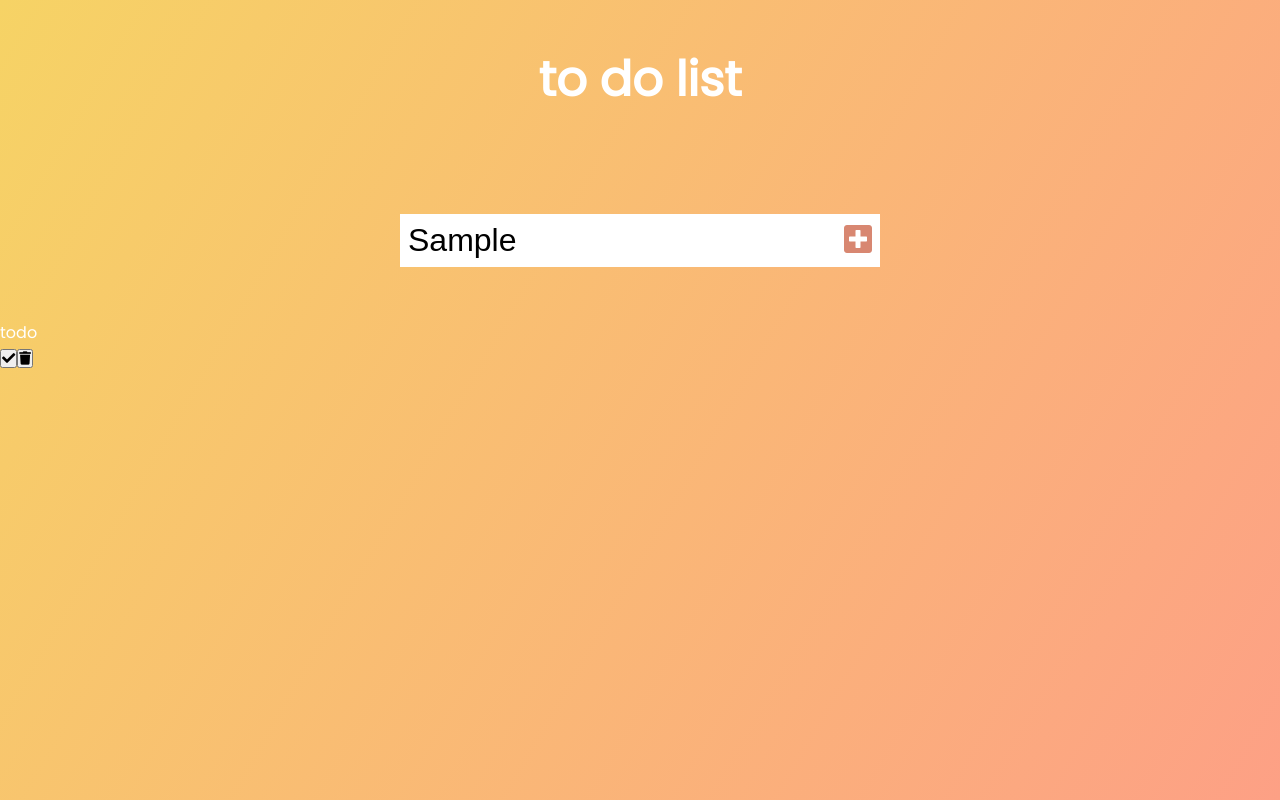
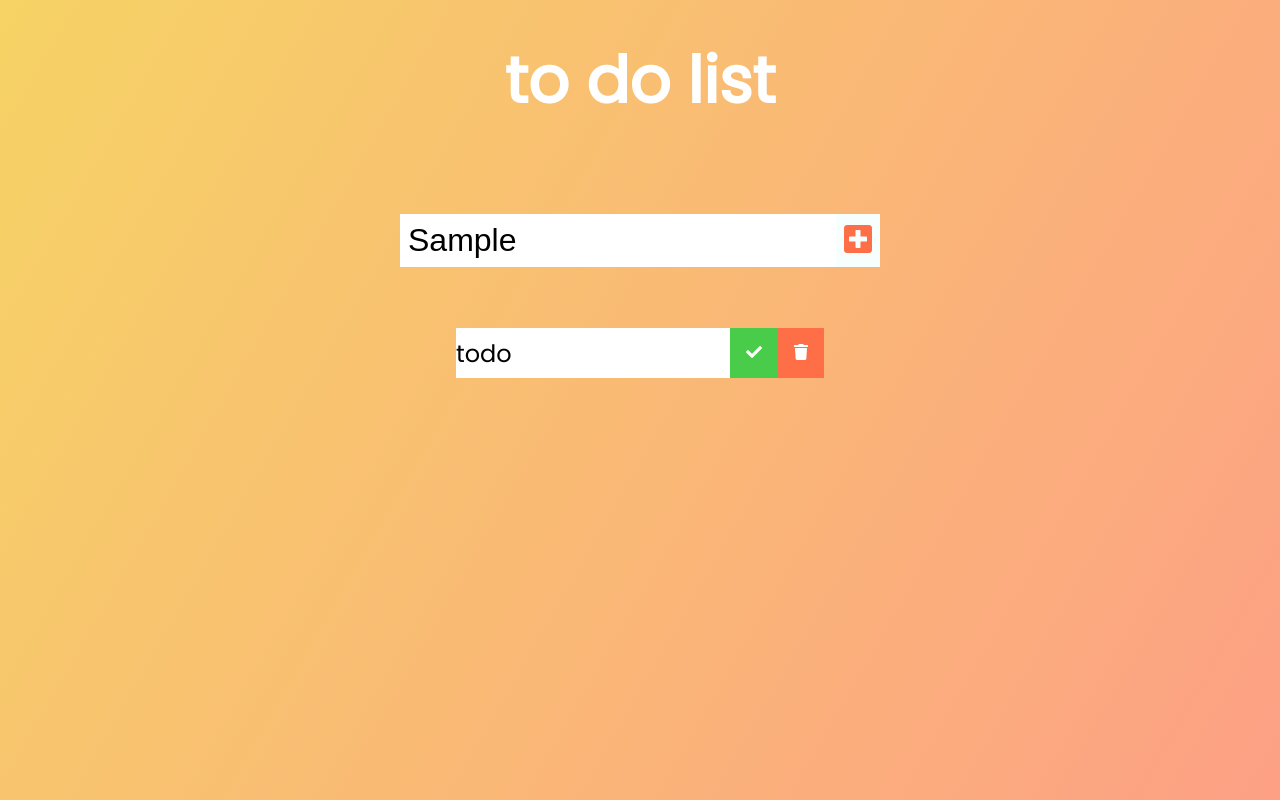
Before and after one commit to vvvvvvii/js-tools, a plain HTML site: page todo-list/index.html in a window 1280 px wide. Both pictures are taken after typing "Sample" into the empty fields and a click on the button 858 px from the left and 240 px from the top of the page. Drawn offline with Linux system fonts and the light colour scheme.

Commit message:
讓彈出的彈出的to do itemcss介面更好看

```diff
--- a/todo-list/all.js
+++ b/todo-list/all.js
@@ -40,7 +40,7 @@ function addTodo(event){
     //check trash btn
     const trashButton = document.createElement('button');
     trashButton.innerHTML = '<i class="fas fa-trash"></i>';
-    trashButton.classList.add('complete-btn');
+    trashButton.classList.add('trash-btn');
     todoDiv.appendChild(trashButton); //把 trashButton 放到 todoDiv 的下方
     //把 todoDiv 放進 todoList 裡
     todoList.appendChild(todoDiv);
--- a/todo-list/all.scss
+++ b/todo-list/all.scss
@@ -21,7 +21,7 @@ header,form{
 }
 
 header{
-    font-size: 1.5rem;
+    font-size: 2rem;
 }
 
 form input, form button{
@@ -32,12 +32,46 @@ form input, form button{
 }
 
 form button{
-    color: #d88771;
-    background: white;
+    color: #ff6f47;
+    background: #f7fffe;
     cursor: pointer;
     transition: all 0.3s ease;
     &:hover{
         color: white;
-        background: #d88771;
+        background: #ff6f47;
     }
 }
+.todo-container{
+    display: flex;
+    justify-content: center;
+    align-items: center;
+}
+.todo-list{
+    min-width: 30%;
+    list-style: none;
+}
+.todo{
+    margin: 0.5rem;
+    background: white;
+    color: #000;
+    font-size: 1.5rem;
+    display: flex;
+    justify-content: space-between;
+    align-items: center;
+    li{
+        flex:1;
+    }
+}
+.trash-btn, .complete-btn{
+    color: white;
+    border: none;
+    padding: 1rem;
+    cursor: pointer;
+    font-size: 1rem;
+}
+.complete-btn{
+    background: rgb(73, 204, 73);
+}
+.trash-btn{
+    background: #ff6f47;
+}
--- a/todo-list/index.html
+++ b/todo-list/index.html
@@ -17,7 +17,7 @@
             <i class="fas fa-plus-square"></i><!--plus btn-->
         </button>
     </form>
-    <div class="to-do-container">
+    <div class="todo-container">
         <ul class="todo-list">
         </ul>
     </div>
```
Also changed, not shown: todo-list/all.css, 1 other file.
